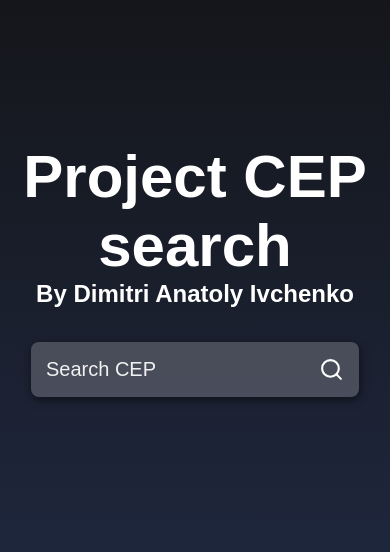
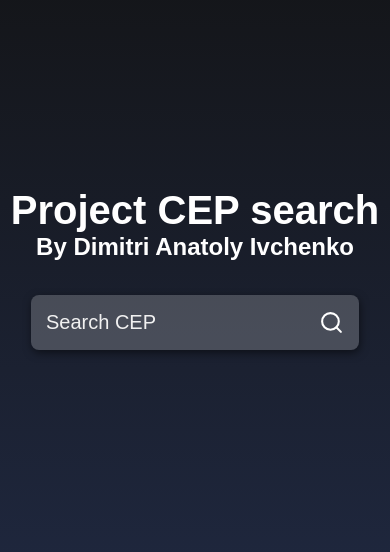
Before and after one commit to q-Dimitri-p/Project-API, a React (Create React App) app: page / in a window 390 px wide. Shown: the part 136-688 px from the top of the page. Built offline with nearby package versions, Linux system fonts and the light colour scheme; the HTML template or start-up script is replaced by a standard one.

Commit message:
font-size

```diff
--- a/src/styles.css
+++ b/src/styles.css
@@ -73,8 +73,7 @@ color: white;
 }
 @media (max-width: 790px){
     .title{
-        font-size: 60px;
-        text-align: center;
+        font-size: 40px;
     }
     main h2{
         font-size: 28px;
```
